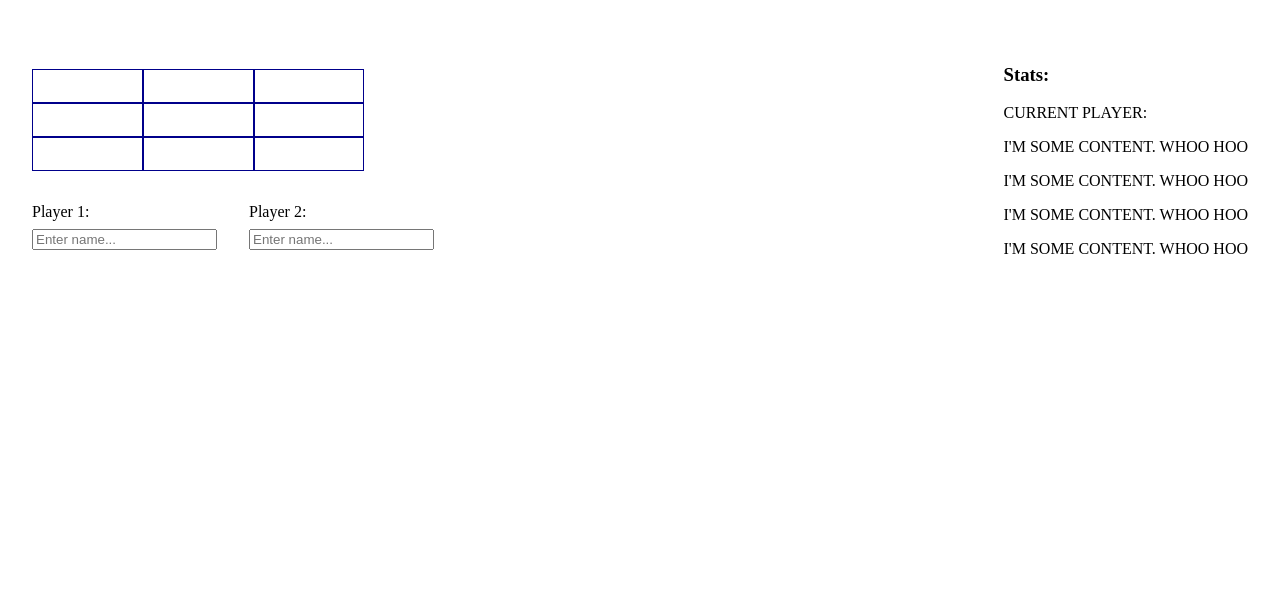
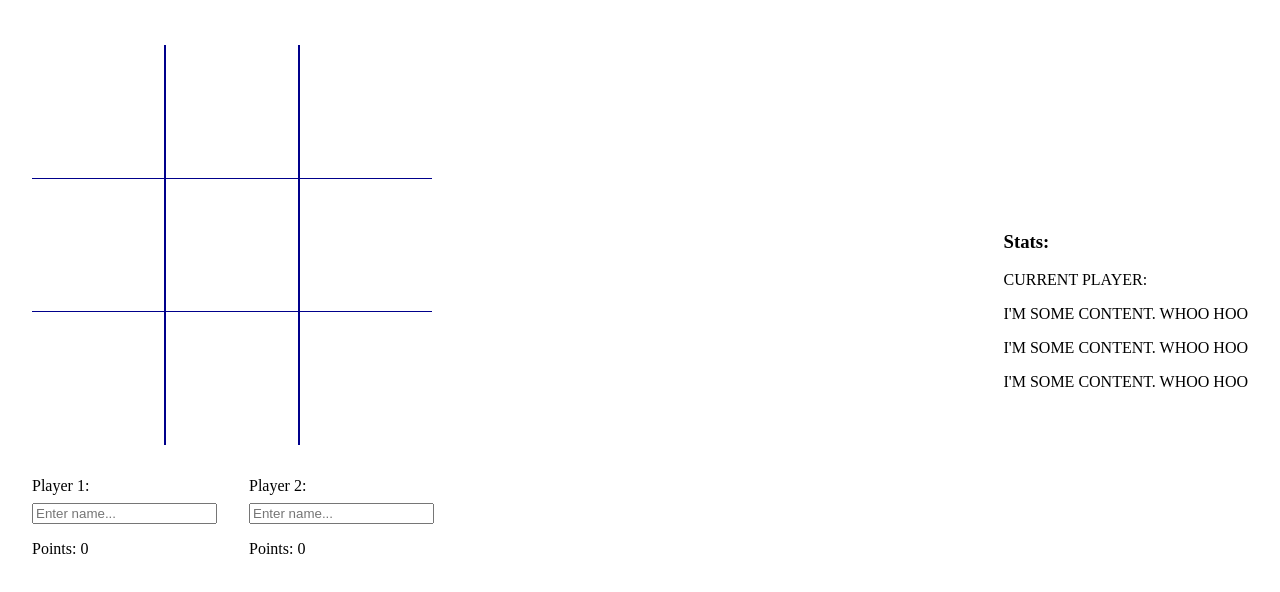
Before and after one commit to dizziefalls/fsa-tic-tac-toe, a plain HTML site: page index.html in a window 1280 px wide. Shown: the part 72-664 px from the top of the page. Drawn offline with Linux system fonts and the light colour scheme.

Commit message:
Resolves 2p game logic, adds new styling

```diff
--- a/index.html
+++ b/index.html
@@ -18,10 +18,12 @@
         <div class="player-1-input">
           <label id='p1-display' for="player-1-name">Player 1:</label>
           <input type="text" id="player-1" placeholder="Enter name...">
+          <p class="p1-points-name"></p>
         </div>
         <div class="player-2-input">
           <label id='p2-display' for="player-2-name">Player 2:</label>
           <input type="text" id="player-2" placeholder="Enter name...">
+          <p class="p2-points-name"></p>
         </div>
         </section>
     </main>
@@ -29,7 +31,8 @@
       <h3 class="stats">Stats:</h3>
       <div class="placeholder">
         <p>CURRENT PLAYER:</p>
-        <p>I'M SOME CONTENT. WHOO HOO</p>
+        <p></p>
+
         <p>I'M SOME CONTENT. WHOO HOO</p>
         <p>I'M SOME CONTENT. WHOO HOO</p>
         <p>I'M SOME CONTENT. WHOO HOO</p>
--- a/main.js
+++ b/main.js
@@ -22,20 +22,18 @@ p2Input.addEventListener('input', event => {
 //Needs a rewrite to separate rows for nicer layout
 function populateBoard(){
 
-  for (let i = 0; i < 9; i++){
-    const dummyCell = document.createElement('div');
-    // to match id to board array indices
-    let rowNum = 0;
-    if (i > 2 && i < 6) {
-      rowNum = 1;
+  for (let i = 0; i < 3; i++){
+    const dummyRow = document.createElement('div');
+    dummyRow.classList.add('row');
+    dummyRow.id = `row-${i}`;
+    board.appendChild(dummyRow);
+    for (let j = 0; j < 3; j++){
+      const dummyCell = document.createElement('div');
+      // to match id to board array indices
+      dummyCell.classList.add('cell')
+      dummyCell.id = `cell-${i}${j}`
+      dummyRow.appendChild(dummyCell);
     }
-    else if (i > 5){
-      rowNum = 2;
-    }
-
-    dummyCell.classList.add('cell')
-    dummyCell.id = `cell-${rowNum}${i%3}`
-    board.appendChild(dummyCell);
   }
 }
 
@@ -66,23 +64,29 @@ function setPlayerName(event, state){
 
 
 function checkForWin(state){
-  //use switch to check for three in a row
   //row win: 0j, 1j, 2j
   //col win: i0, i1, i2
   //dia win: 00, 11, 22 or 02, 11, 20
   const testBoard = state.board;
 
-  //col win conditions
   //testBoard[0][1]
-  //win[0][1] = 1
-  const colWin = [
-    [[0, 1], [0, 2], [0, 3]],
-    [[1, 1], [1, 2], [1, 3]],
-    [[2, 1], [2, 2], [2, 3]],
+  const winCombinations = [
+    //row wins
+    [[0, 0], [0, 1], [0, 2]],
+    [[1, 0], [1, 1], [1, 2]],
+    [[2, 0], [2, 1], [2, 2]],
+    //col wins
+    [[0, 0], [1, 0], [2, 0]],
+    [[0, 1], [1, 1], [2, 1]],
+    [[0, 2], [1, 2], [2, 2]],
+    //diag
+    [[0, 0], [1, 1], [2, 2]],
+    [[0, 2], [1, 1], [2, 0]]
   ]
+
   //for each win, check if a char is in one of the right locations, then the next two
-  //currently not triggering. step through with debugger.
-  colWin.forEach((win, wIdx) => {
+
+  winCombinations.forEach((win) => {
     // need to find out how to generalize this method
     if ((testBoard[win[0][0]][win[0][1]] === 'x') &&
         (testBoard[win[1][0]][win[1][1]] === 'x') &&
@@ -108,7 +112,7 @@ function processWin(state, winner){
   }
   console.log(`The winner is: ${winner}!`)
   // Add reset button and block click listener until called
-  resetBoard();
+  resetBoard(state);
 }
 
 //Move event handler funcs to separate category.
@@ -124,21 +128,33 @@ function markBoard(event, state){
   }
 }
 
-function printPage(state){
-  //update the page with new values
-  const boardChildren = [...board.childNodes];
+function updatePoints(state){
+  const p1PointDisplay = document.querySelector('.p1-points-name');
+  const p2PointDisplay = document.querySelector('.p2-points-name');
+
+  p1PointDisplay.innerText = `Points: ${state.playerPoints[0]}`;
+  p2PointDisplay.innerText = `Points: ${state.playerPoints[1]}`;
+}
+
+function printBoard(state){
+  //const boardChildren = [...board.childNodes];
+  const cells = [...document.querySelectorAll('.cell')]
 
   for (let i = 0; i < state.board.length; i++){
     for (let j = 0; j < state.board[i].length; j++){
-      if (state.board[i][j]){
         const currentCell = `${i * 3 + j}`
-        boardChildren[currentCell].innerText = state.board[i][j];
-      }
+        cells[currentCell].innerText = state.board[i][j];
     }
   }
 }
 
-function tick(state) {
+function printPage(state){
+  //update the page with new values
+  printBoard(state);
+  updatePoints(state);
+}
+
+function tick(state){
   printPage(state);
   checkForWin(state);
 }
@@ -149,7 +165,7 @@ function resetState(){
   state = {
     playerMarks: ['x', 'o'],
     playerNames: ['', ''],
-    playerPoints: ['',''],
+    playerPoints: ['0','0'],
     currentPlayer: null,
     turn: 0,
     board: [
@@ -165,7 +181,8 @@ function resetBoard(state){
     [null, null, null],
     [null, null, null],
     [null, null, null],
-  ]
+  ],
+  state.turn = 0;
 }
 
 resetState();
@@ -177,3 +194,4 @@ setInterval(() => {
 
 
 //TODO: Clicking too quickly throws a type error line:121. Consider turning off click listener until board is updated
+//Rewrite everything so the GODDAMN marks center
--- a/style.css
+++ b/style.css
@@ -27,20 +27,42 @@ h1 {
   display: flex;
   flex-direction: row;
   flex-wrap: wrap;
-  width: 30vw;
+  width: 400px;
+  height: 400px;
   margin-bottom: 2rem;
 }
 
+.row {
+  display: flex;
+  min-width: 100%;
+  min-height: 33%;
+  flex-shrink: 0;
+  align-items: center;
+}
+
+#row-0 > div {
+  border-top: none;
+}
+
+.row div:first-child {
+  border-left: none;
+}
+
+.row div:last-child {
+  border-right: none;
+}
+
+.row > div {
+  border-bottom: none;
+}
 
 /* Set a static width for a 3x3 grid */
 .cell {
   border: 1px solid darkblue;
-  padding: 1rem;
-  min-width: 20%;
-  flex-basis: 50px;
+  min-width: 33%;
+  min-height: 100%;
   text-align: center;
   font-size: 48px;
-  flex-shrink: 0;
 }
 
 .player-input{
```
